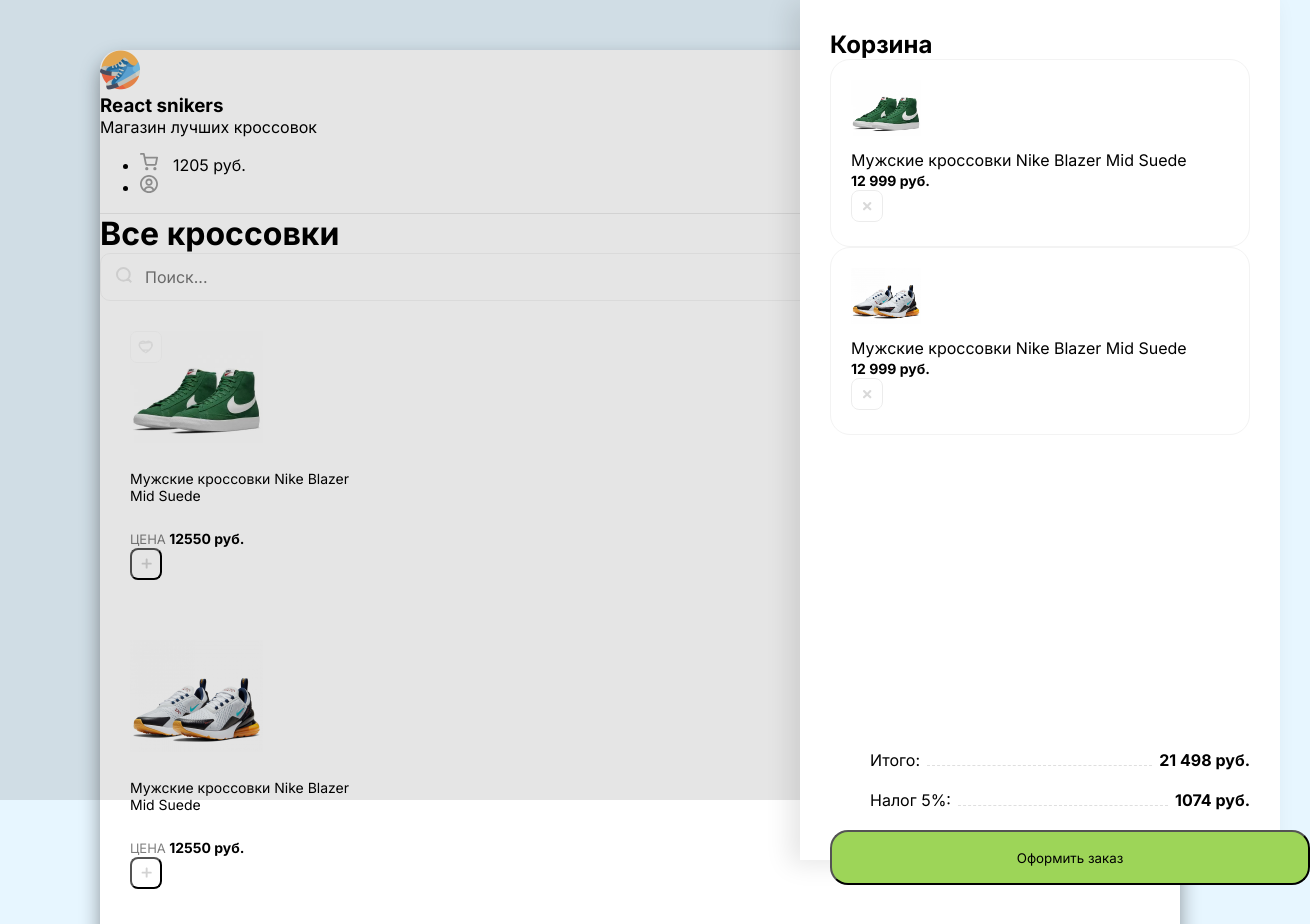
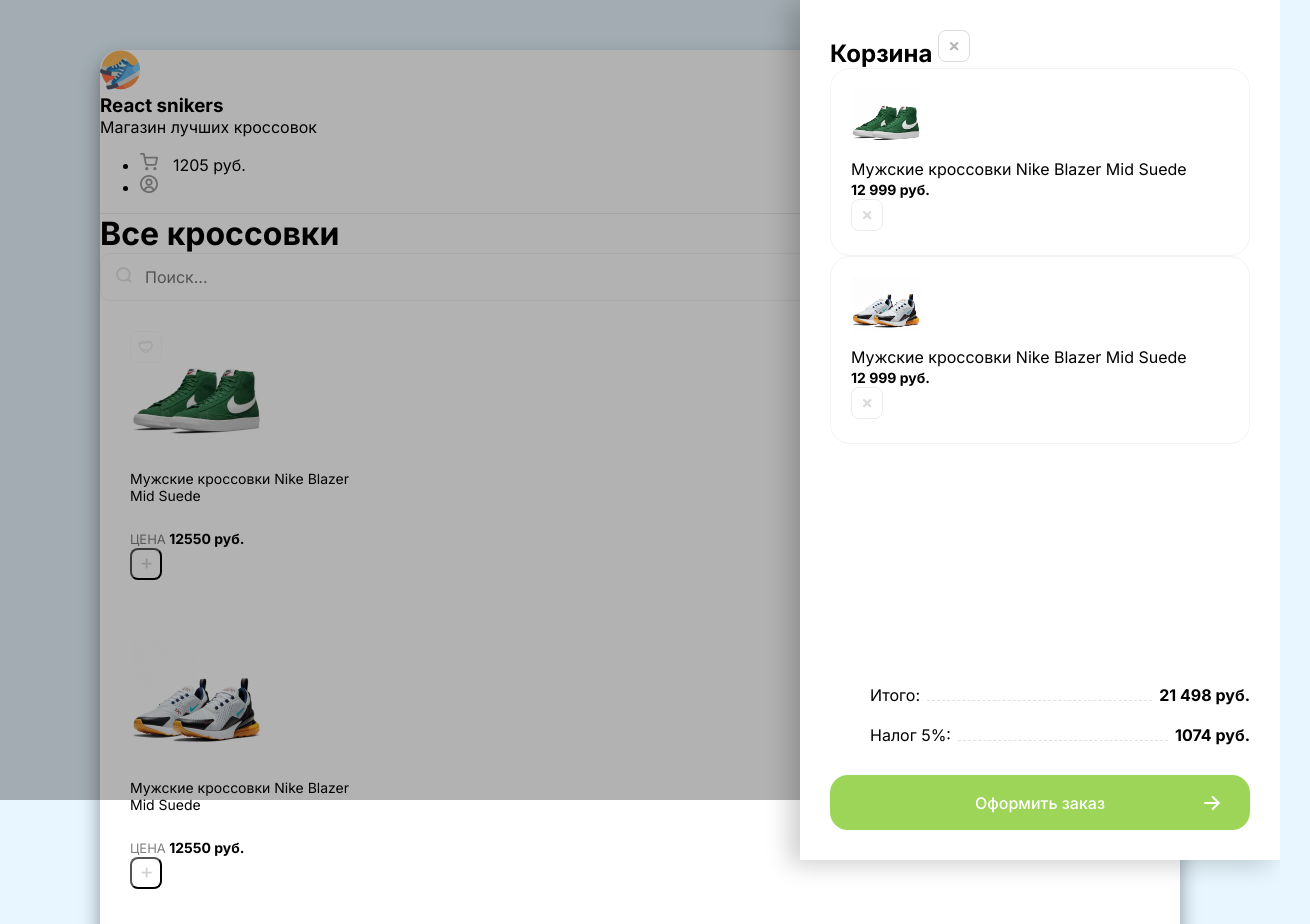
Before and after one commit to hellion86/LegoStore, a React (Create React App) app: page / in a window 1280 px wide. Shown: the top 924 px of the page, 1310 px wide, since content can reach past the window. Built offline with nearby package versions, Linux system fonts and the light colour scheme.

Commit message:
prepare cart to react

```diff
--- a/src/App.js
+++ b/src/App.js
@@ -3,7 +3,14 @@
     <div className="wrapper clear">
       <div className="overlay">
         <div className="drawer">
-          <h2 className="mb-30">Корзина</h2>
+          <h2 className="d-flex justify-between mb-30">
+            Корзина{' '}
+            <img
+              className="cu-p"
+              src="/img/btn-remove.svg"
+              alt="Remove"
+            ></img>
+          </h2>
           <div className="items">
             <div className="cartItem d-flex align-center mb-20">
               <div
@@ -51,7 +58,9 @@
                 <b>1074 руб.</b>
               </li>
             </ul>
-            <button>Оформить заказ</button>
+            <button className="greenButton">
+              Оформить заказ <img src="/img/arrow.svg" alt="arrow"></img>
+            </button>
           </div>
         </div>
       </div>
--- a/src/index.scss
+++ b/src/index.scss
@@ -97,7 +97,7 @@
   top: 0;
   width: 100%;
   height: 100%;
-  background-color: rgba(0,0,0,0.1);
+  background-color: rgba(0,0,0,0.3);
   z-index: 1;
 }
 
@@ -107,10 +107,15 @@
   right: 0;
   height: 100%;
   background: #ffffff;
-  box-shadow: -10px 4px 24px rgba(0,0,0,0.1);
+  box-shadow: -10px 4px 24px rgba(0,0,0,0.2);
   padding: 30px;
   display: flex;
   flex-direction: column;
+
+  .items {
+    overflow: auto;
+    margin-bottom: 40px;
+  }
 
   h2 {
     margin: 0;
@@ -121,6 +126,29 @@
 .favorite {
   position: absolute;
   cursor: pointer;
+}
+
+
+.greenButton {
+  width: 100%;
+  height: 55px;
+  border-radius: 18px;
+  background-color: #9dd558;
+  border: 0;
+  color: white;
+  font-size: 16px;
+  font-weight: 500;
+  transition: background 0.2s ease-in-out;
+
+  &:hover {
+    background: lighten($color: #9dd558, $amount: 10%);
+    cursor: pointer;
+  }
+
+  &:active {
+    background: darken($color: #9dd558, $amount: 10%);
+    cursor: pointer;
+  }
 }
 
 .cartItem {
@@ -157,11 +185,14 @@
     }
   }
 }
+
 .items {
   flex: 1;
 }
+
 .cartTotalBlock {
-
+  ul {
+    margin-bottom: 30px !important;
     li {
       display: flex;
       align-items: flex-end;
@@ -169,20 +200,28 @@
 
       div {
         flex: 1;
-        height: 1px;
+        // height: 10px;
         border-bottom: 1px dashed #dfdfdf;
         position: relative;
         top: -4px;
         margin: 0 7px;
       }
     }
-
-  button {
-    position: absolute;
-    width: 100%;
-    height: 55px;
-    border-radius: 18px;
-    background: #9dd558;
   }
 
+  .greenButton {
+    position: relative;
+
+    &:hover {
+      img {
+        transform: translateX(10px);
+      }
+    }
+    img {
+      position: absolute;
+      transition: transform 0.15s ease-in-out;
+      right: 30px;
+      top: 21px;
+    }
+  }
 }
```
